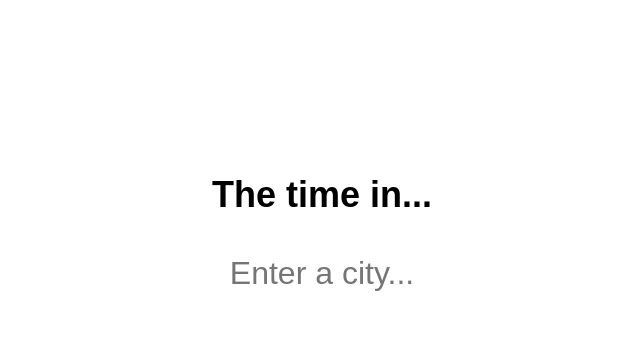
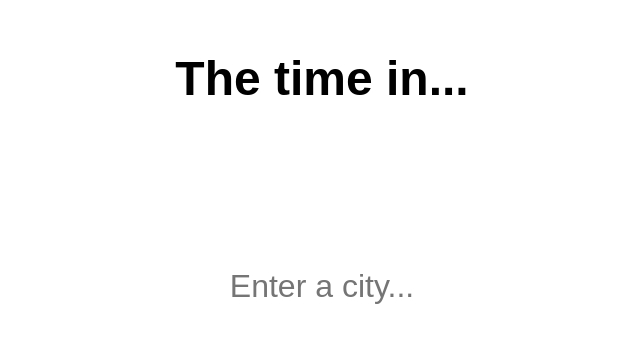
Before and after one commit to beckmanscollege/thetimein.xyz, a plain HTML site: page index.html in a window 1280 px wide. Shown: the part 162-510 px from the top of the page, without its empty margins (318-958 px from the left). Drawn offline with Linux system fonts and the light colour scheme.

Commit message:
Update style.css

```diff
--- a/style.css
+++ b/style.css
@@ -19,6 +19,7 @@ body {
   position: relative;
   width: 80%;
   max-width: 400px;
+  margin-top: 0; /* Ta bort extra mellanrum från containern */
 }
 
 /* Sökfältets styling */
@@ -98,6 +99,25 @@ input[type="text"] {
   transform: rotate(180deg); /* Spegelvänd högerpilen för vänsterpilen */
 }
 
+/* Titelstil */
+#page-title {
+  text-align: center;
+  font-size: 3rem;
+  margin-top: 0;
+  position: relative;
+  top: -100px;
+  padding: 15px 20px;
+  font-family: Arial, sans-serif;
+  color: black;
+}
+
+/* Gemensam stil för pilarna och h1 */
+.dynamic-color {
+  color: white; /* Pilarna och texten har samma färg */
+  transition: color 0.5s; /* Smooth övergång vid färgändring */
+}
+
+
 /* För mobiler */
 @media (max-width: 600px) {
   body {
```
